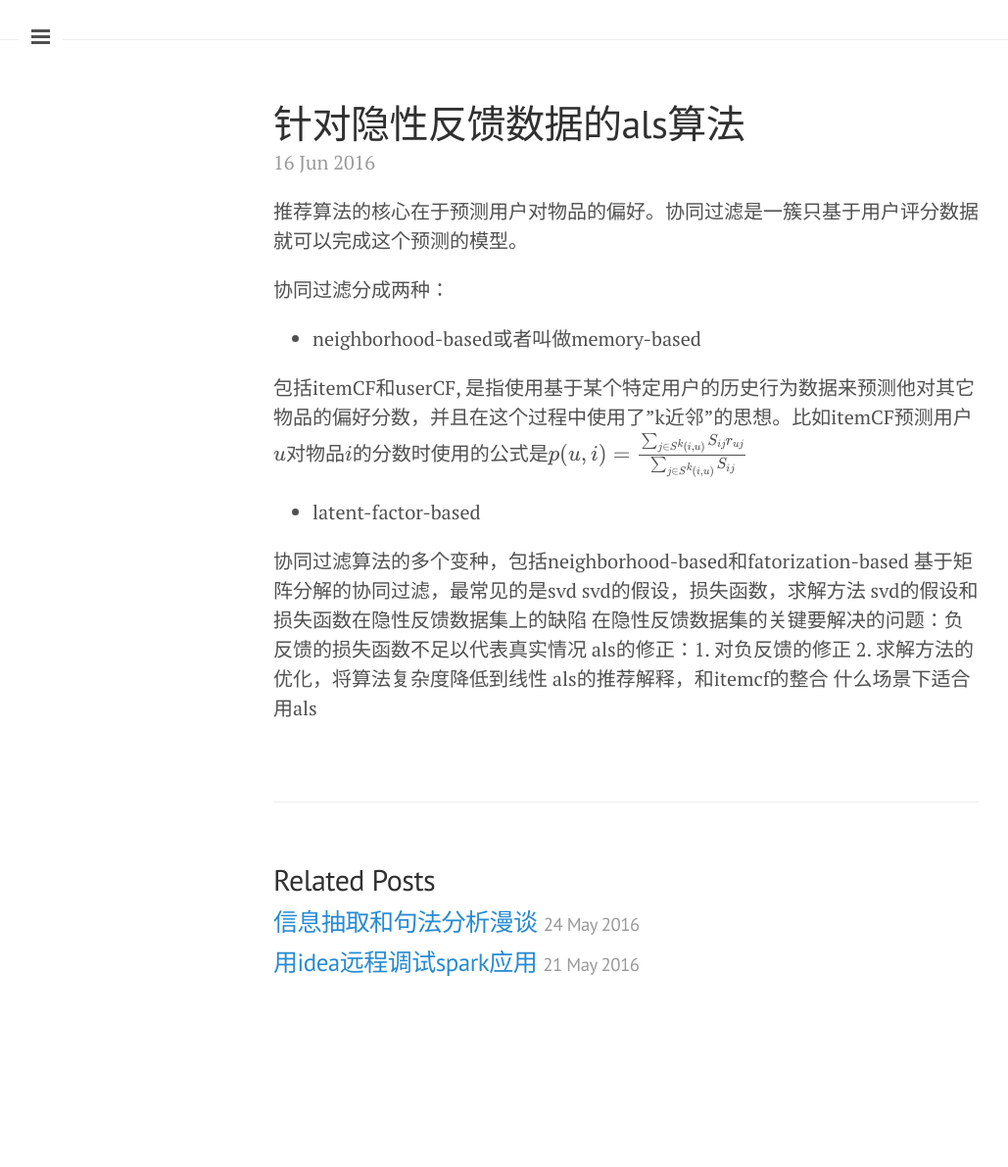
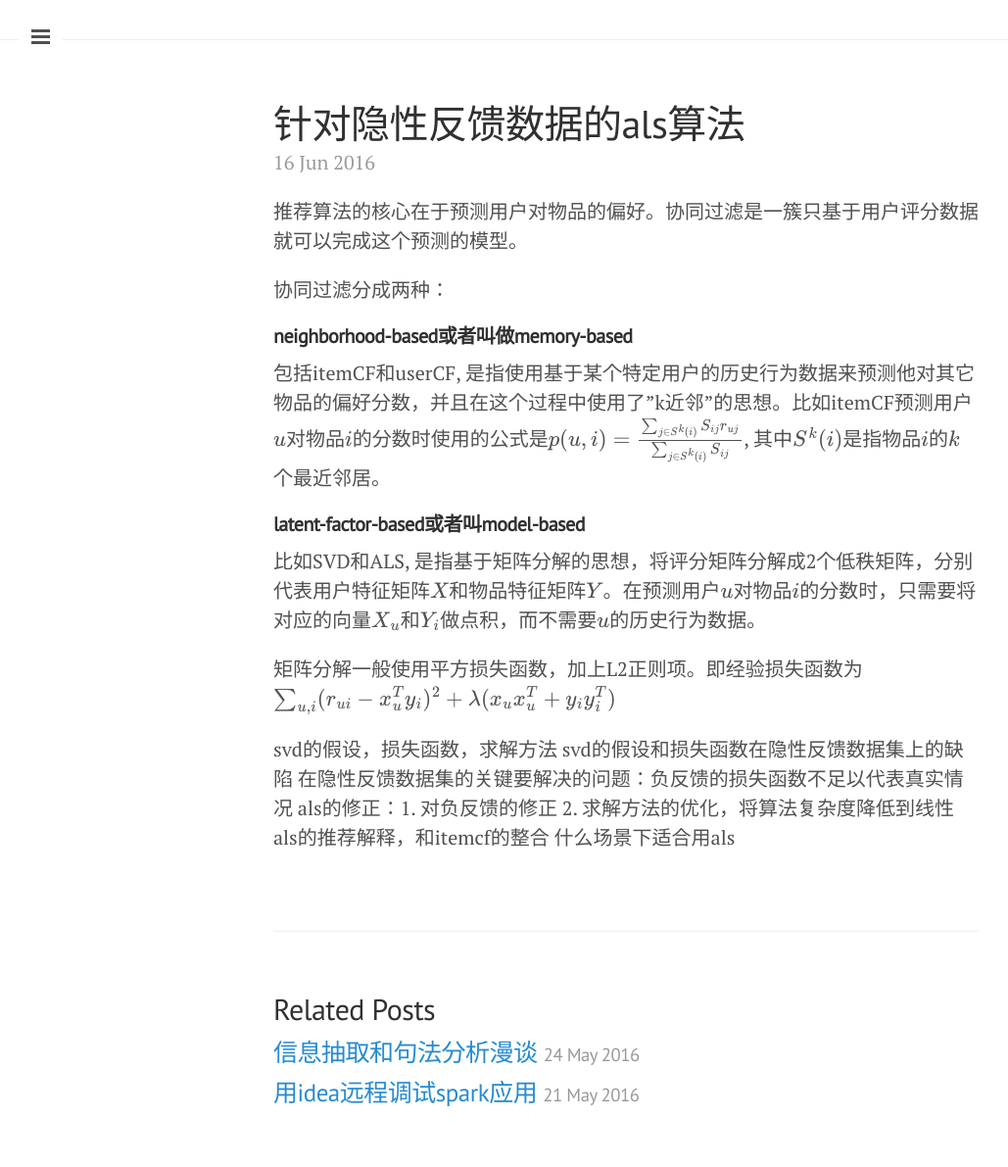
Before and after one commit to nomadcube/nomadcube.github.io, a Jekyll site: the page built from _posts/2016-06-16-针对隐性反馈数据的als算法.md, in a window 1280 px wide. Shown: the whole page at 98% size, without its empty margins (1-1030 px from the left). Built offline with Jekyll 4.4.1, drawn with Linux system fonts in a browser that asks for light colours; formulas are drawn with MathJax 3; comment, search, counter and statistics services are not loaded; before the commit the page ends 1059 px from its top, so only the background shows below that.

Commit message:
新文章

```diff
--- a/_posts/2016-06-16-针对隐性反馈数据的als算法.md
+++ b/_posts/2016-06-16-针对隐性反馈数据的als算法.md
@@ -7,16 +7,17 @@
 
 协同过滤分成两种：
 
-- neighborhood-based或者叫做memory-based
+#### **neighborhood-based或者叫做memory-based**
 
-包括itemCF和userCF, 是指使用基于某个特定用户的历史行为数据来预测他对其它物品的偏好分数，并且在这个过程中使用了"k近邻"的思想。比如itemCF预测用户$$u$$对物品$$i$$的分数时使用的公式是$$p(u, i) = \frac{\sum_{j \in S^k(i, u)} S_{ij}r_{uj}}{\sum_{j \in S^k(i, u)} S_{ij}}$$
+包括itemCF和userCF, 是指使用基于某个特定用户的历史行为数据来预测他对其它物品的偏好分数，并且在这个过程中使用了"k近邻"的思想。比如itemCF预测用户$$u$$对物品$$i$$的分数时使用的公式是$$p(u, i) = \frac{\sum_{j \in S^k(i)} S_{ij}r_{uj}}{\sum_{j \in S^k(i)} S_{ij}}$$, 其中$$S^k(i)$$是指物品$$i$$的$$k$$个最近邻居。
+
+#### **latent-factor-based或者叫model-based**
+
+比如SVD和ALS, 是指基于矩阵分解的思想，将评分矩阵分解成2个低秩矩阵，分别代表用户特征矩阵$$X$$和物品特征矩阵$$Y$$。在预测用户$$u$$对物品$$i$$的分数时，只需要将对应的向量$$X_u$$和$$Y_i$$做点积，而不需要$$u$$的历史行为数据。
+
+矩阵分解一般使用平方损失函数，加上L2正则项。即经验损失函数为$$\sum_{u,i} (r_{ui} - x_u^Ty_i)^2 + \lambda(x_ux_u^T + y_iy_i^T)$$
 
 
-- latent-factor-based
-
-
-协同过滤算法的多个变种，包括neighborhood-based和fatorization-based
-基于矩阵分解的协同过滤，最常见的是svd
 svd的假设，损失函数，求解方法
 svd的假设和损失函数在隐性反馈数据集上的缺陷
 在隐性反馈数据集的关键要解决的问题：负反馈的损失函数不足以代表真实情况
```
